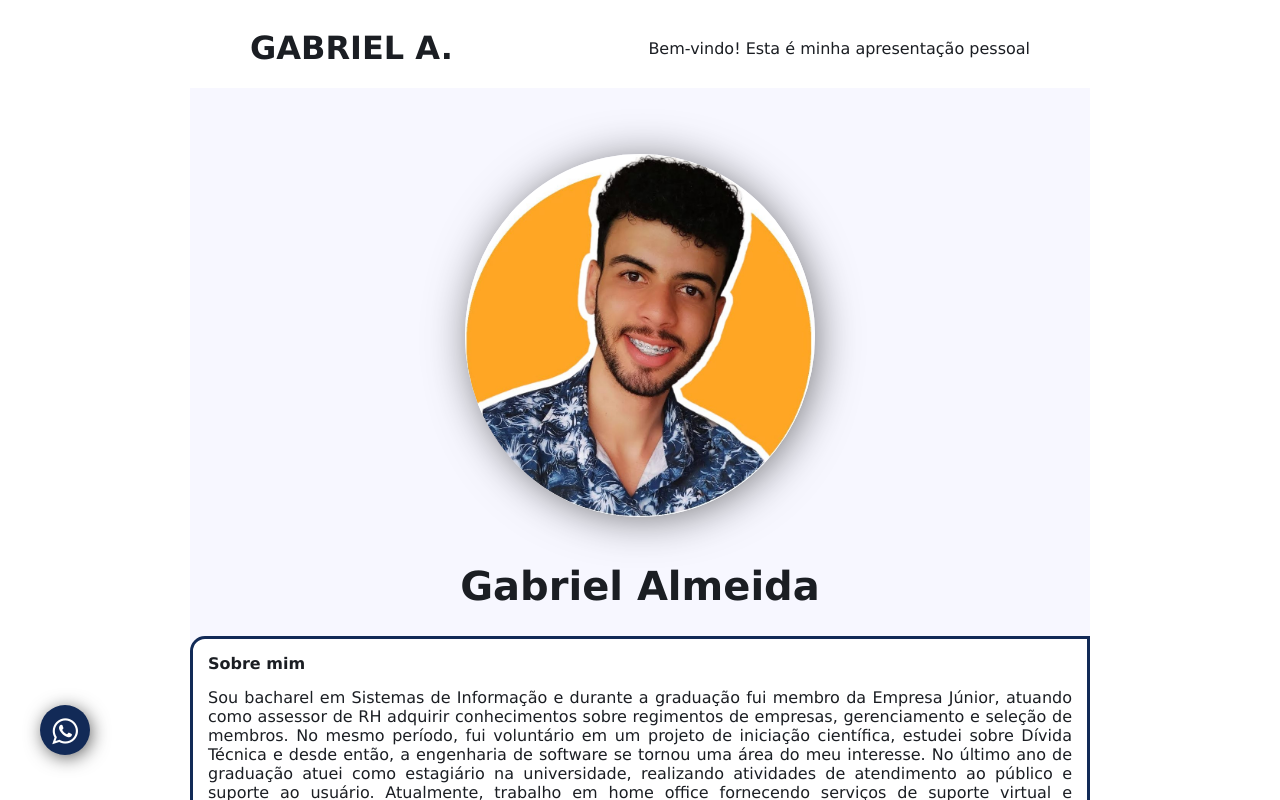
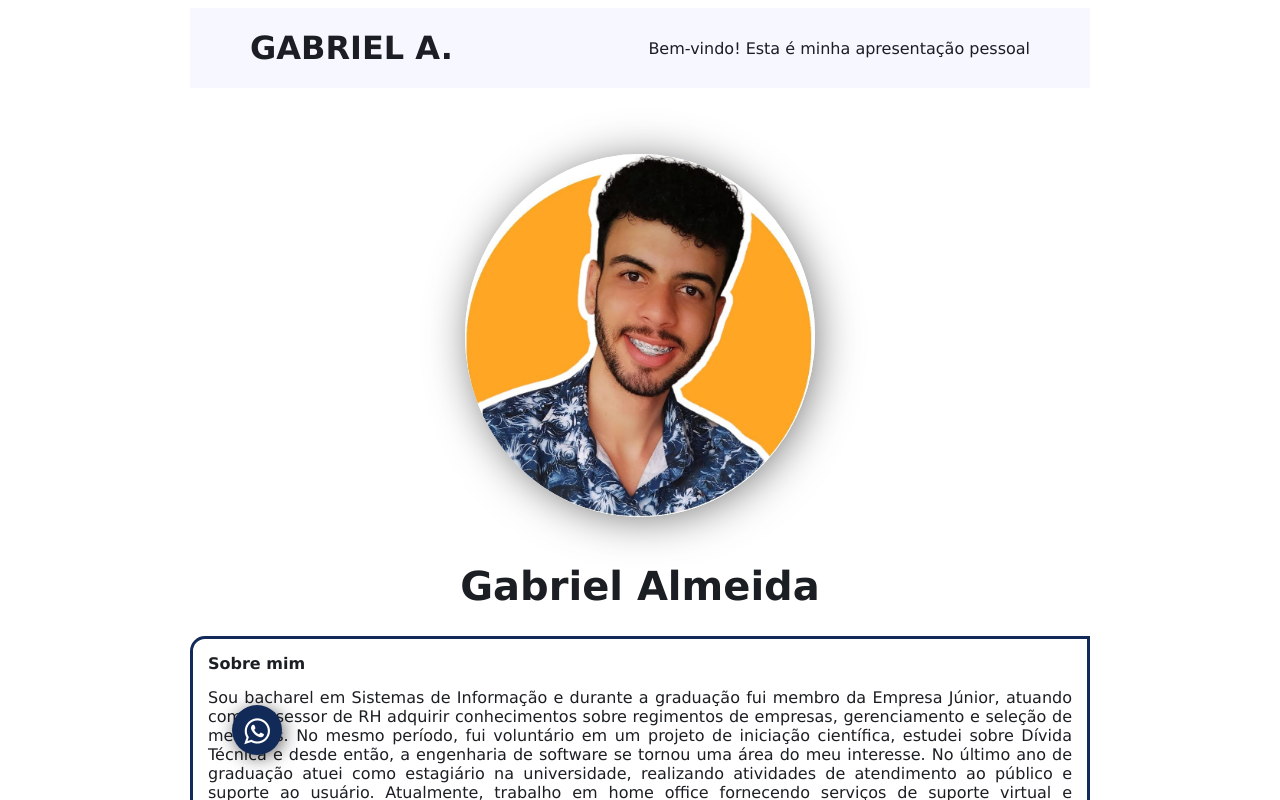
Before and after one commit to gabriellalmeida/minha-apresentacao-pessoal-project, an Angular app: page / in a window 1280 px wide. Shown: the top 800 px of the page. Built offline with nearby package versions, Linux system fonts and the light colour scheme.

Commit message:
Update app.component.html

```diff
--- a/src/app/app.component.html
+++ b/src/app/app.component.html
@@ -5,7 +5,7 @@
         height: 80px;
         align-items: center;
         margin: auto;
-
+        background: #F7F7FF;
     }
 
     header .cabecalho {
@@ -29,7 +29,7 @@
     }
 
     body {
-        background: #F7F7FF;
+        background: #ffff;
         font-family: Verdana;
         max-width: 900px;
         height: 100%;
@@ -128,6 +128,11 @@
         font-size: 30px;
         box-shadow: 2px 3px 19px -2px rgba(0, 0, 0, .75);
         z-index: 3;
+        margin-left: 15%;
+    }
+
+    .whatsapp-link:hover{
+        background-color: #FFA624;
     }
 
     .fa-whatsapp {
@@ -154,6 +159,10 @@
 
         #h1{
             font-size: 25px;
+        }
+
+        .whatsapp-link{
+            margin-left: 0;
         }
     }
 </style>
```
